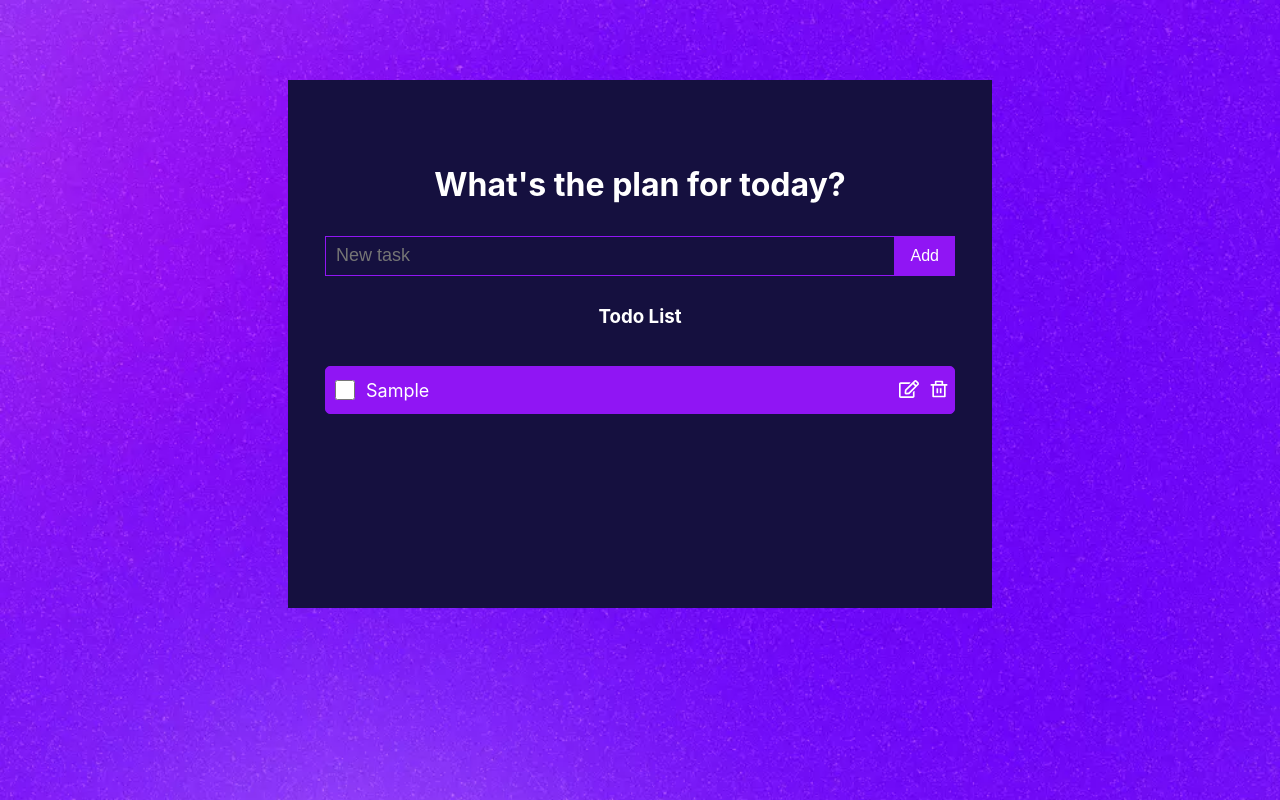
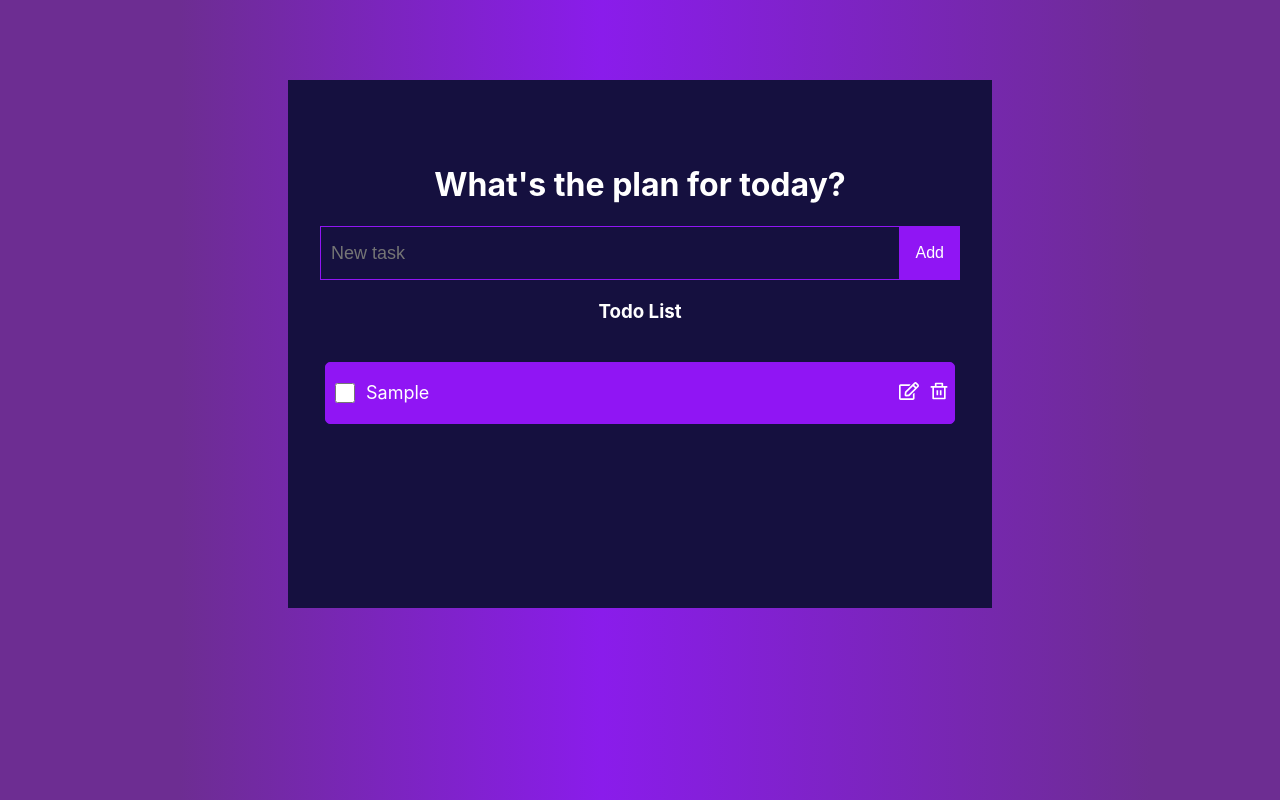
Before and after one commit to GalyaIT/react-todo-app, a React (Create React App) app: page / in a window 1280 px wide. Both pictures are taken after typing "Sample" into the empty fields and a click on the button "Add". Built offline with nearby package versions, Linux system fonts and the light colour scheme.

Commit message:
refactor

```diff
--- a/src/App.css
+++ b/src/App.css
@@ -1,15 +1,13 @@
 .todo__app {
-    background: url("../src/assets/bg.webp");
-    background-position: center;
-    background-size: cover;
-    background-repeat: repeat;
-    background-attachment: fixed;
+  background: rgba(137, 43, 226, 0.863);
+  background: linear-gradient(90deg, rgb(109, 45, 146) 14%, rgb(138, 28, 235) 47%, rgb(109, 45, 146) 90%);
   width: 100%;
   min-height: 100vh;
   display: flex;
   align-items: start;
   justify-content: center;
 }
+
 .todo__app-wrapper {
   background-color: rgb(21, 16, 63);
   width: 60%;
@@ -17,16 +15,18 @@
   margin-top: 30px;
   padding: 4rem 2rem;
 }
+
 .todo__form {
   display: flex;
   justify-content: center;
-    padding: 10px 5px;
+  /* padding: 10px 5px; */
+  margin: 20px 0px;
 }
 
 .todo__form input {
   width: 100%;
   background-color: rgb(21, 16, 63);
-    line-height: 33px;
+  line-height: 40px;
   outline: none;
   border: 1px solid #9015f4;
   color: white;
@@ -47,10 +47,7 @@
   list-style: none;
   padding: 10px 5px;
   color: grey;
-    /* overflow-y: scroll;
-    max-height: 300px;   */
 }
-
 
 .list li {
   display: flex;
@@ -65,31 +62,31 @@
 }
 
 .list li input {
-    accent-color:  rgb(74 6 138 / 63%);
+  accent-color: rgb(74 6 138 / 63%);
   width: 15px;
   height: 15px;
   cursor: pointer;
 }
-  .list li button{
+
+.list li button {
   background-color: transparent;
   padding: 0;
   margin-left: 10px;
   border: none;
   font-size: 15px;
-    cursor:pointer;
-  }
-  .icons{
-    /* display:flex;
-    justify-content: space-between;
-    align-items: center; */
+  cursor: pointer;
 }
 
+.icons {}
+
 .checked {
-    background-color: rgb(74 6 138 / 63%);
+  background-color: rgb(125 26 218 / 57%);
 }
+
 .unchecked {
   background-color: #9015f4;
 }
+
 .checked span {
   text-decoration: line-through;
   -webkit-text-decoration-line: line-through;
@@ -105,34 +102,21 @@
   word-wrap: break-word;
   flex: 1;
 }
-  ::-webkit-scrollbar {
-    width: 5px;
-    /* height:250px; */
-    border-radius: 20px;
-    background: #9015f4;
 
-  }
-  ::-webkit-scrollbar-track {
-    background: #9015f4;
-    border-radius: 20px;
-  }
 
-  /* ::-webkit-scrollbar-thumb {
-  background-color: rgb(74 6 138 / 63%);
-  border-radius: 50px;
-  height: 60px;
-  } */
 @media only screen and (min-width: 450px) {
   .list li span {
     width: calc(90% - 30px);
   }
 }
+
 @media only screen and (min-width: 650px) {
   .todo__app-wrapper {
     width: 70%;
     min-height: 50vh;
     margin-top: 80px;
   }
+
   .list li span {
     width: calc(100% - 30px);
   }
@@ -142,27 +126,36 @@
   .todo__app-wrapper {
     width: 50%;
   }
+
   .todo__form input {
     font-size: 18px;
+    line-height: 50px;
+
   }
+
   .todo__form button {
     font-size: 16px;
   }
+
   .list li input {
-      width:20px;
-      height:20px;
+    width: 20px;
+    height: 20px;
   }
+
   .list li span {
     padding-left: 8px;
     font-size: 18px;
+    line-height: 40px;
     width: calc(100% - 30px);
   }
+
   .btn-danger {
     font-size: 20px;
   }
-    .icons svg{
-        width:20px;
-        height:20px;
+
+  .icons svg {
+    width: 20px;
+    height: 20px;
   }
 
 }
--- /dev/null
+++ b/src/components/TodoEditForm.jsx
@@ -0,0 +1,25 @@
+import React, {useState} from 'react'
+
+const TodoEditForm = ({onSubmit, todo}) =>{
+const [newItem, setNewItem]=useState(todo.title);
+
+const handleSubmit=(e)=>{
+  e.preventDefault();
+  if (newItem === "" || /^\s*$/.test(newItem)) return;
+  onSubmit(newItem, todo.id);
+}
+
+  return (
+    <form onSubmit={handleSubmit} className='todo__form'>
+    <input
+      defaultValue={todo.title}
+      onChange={(e) => setNewItem(e.target.value)}
+      type='text'
+      id='item'
+    />
+    <button className='btn'>Edit</button>
+  </form>
+  )
+}
+
+export default TodoEditForm
--- a/src/components/TodoItem.jsx
+++ b/src/components/TodoItem.jsx
@@ -2,19 +2,20 @@ import React from "react";
 import { RiDeleteBinLine } from "react-icons/ri";
 import {FaRegEdit} from 'react-icons/fa';
 
-const TodoItem = ({ completed, id, title, toggleTodo, deleteTodo, editTodo, updatedTitle }) => {
+const TodoItem = ({ completed, id, title, toggleTodo, deleteTodo, editTodo}) => {
+
   return (
     <li className={completed ? "checked" : "unchecked"}>
       <label>
         <input
           type='checkbox'
           checked={completed}
-          onChange={(e) => toggleTodo(id, e.target.checked)}
+          onChange={(e) => toggleTodo(id)}
         />
       </label>
       <span>{title} </span>
       <div className="icons">
-         <button onClick={() => editTodo(id, updatedTitle)}>
+         <button onClick={() => editTodo(id)}>
         <FaRegEdit color='white' />
       </button>
       <button onClick={() => deleteTodo(id)}>
--- a/src/components/TodoList.jsx
+++ b/src/components/TodoList.jsx
@@ -1,13 +1,17 @@
 import React from 'react'
 import TodoItem from './TodoItem'
-import TodoForm from './TodoForm'
+import TodoEditForm from './TodoEditForm'
 
-const TodoList = ({ todos, toggleTodo, deleteTodo, editTodo }) => {
+const TodoList = ({ todos, toggleTodo, deleteTodo, editTodo, editTask }) => {
+
   return (
     <ul className="list">
       {todos?.length === 0 && "No Todos"}
       {todos?.map(todo => {
-        return (
+        if(todo.edited){
+          return <TodoEditForm  key={todo.id} onSubmit={editTask} todo={todo}/>
+        }else{
+          return (
           <TodoItem
             {...todo}
             key={todo.id}
@@ -15,7 +19,7 @@ const TodoList = ({ todos, toggleTodo, deleteTodo, editTodo }) => {
             deleteTodo={deleteTodo}
             editTodo={editTodo}
           />
-        )
+        )}
       })}
     </ul>
   )
--- a/src/components/TodosWrapper.jsx
+++ b/src/components/TodosWrapper.jsx
@@ -5,47 +5,53 @@ import TodoList from './TodoList';
 
 const TodosWrapper = ({todos, setTodos}) => {
 
-  function addTodo(title) {
-    setTodos(currentTodos => {
-      return [
-        ...currentTodos,
-        { id:uuidv4(), title, completed: false },
-      ]
-    })
+
+
+  const addTodo=(title)=> {
+    setTodos([
+      ...todos,
+      { id:uuidv4(), title, completed: false, edited:false },
+    ]);
+  }
+
+  const toggleTodo = (id)=>{
+    setTodos(
+      todos.map((todo) =>
+        todo.id === id ? { ...todo, completed: !todo.completed } : todo
+      )
+    );
   }
 
 
-  function toggleTodo(id, completed) {
-    setTodos(currentTodos => {
-      return currentTodos.map(todo => {
-        if (todo.id === id) {
-          return { ...todo, completed }
-        }
-        return todo
-      })
-    })
+const editTodo =(id)=>{
+  setTodos(
+    todos.map((todo)=>todo.id===id ?{
+...todo,edited:!todo.edited}: todo)
+  )
+}
+
+
+  const editTask =(title, id)=>{
+
+    setTodos(
+      todos.map((todo) =>
+        todo.id === id ? { ...todo, title, edited: !todo.edited} : todo
+      )
+    );
   }
-  function editTodo(id, updatedTitle) {
-    setTodos(currentTodos => {
-      return currentTodos.map(todo => {
-        if (todo.id === id) {
-          return { ...todo, updatedTitle }
-        }
-        return todo
-      })
-    })
-  }
-  function deleteTodo(id) {
-    setTodos(currentTodos => {
-      return currentTodos.filter(todo => todo.id !== id)
-    })
-  }
+
+const deleteTodo =(id)=>{
+  setTodos(
+    todos.filter(todo=>todo.id!==id)
+  )
+}
+
   return (
        <div className='todo__app-wrapper'>
          <h1 style={{color:"white", textAlign:"center"}}>What's the plan for today?</h1>
       <TodoForm onSubmit={addTodo}/>
       <h3 style={{color:"white",textAlign:"center"}}>Todo List</h3>
-      <TodoList todos={todos} toggleTodo={toggleTodo} deleteTodo={deleteTodo} editTodo={editTodo}/>
+      <TodoList todos={todos} toggleTodo={toggleTodo} deleteTodo={deleteTodo} editTodo={editTodo} editTask={editTask}/>
       </div>
   )
 }
```
Lines whose indentation alone changed are shown as unchanged.
